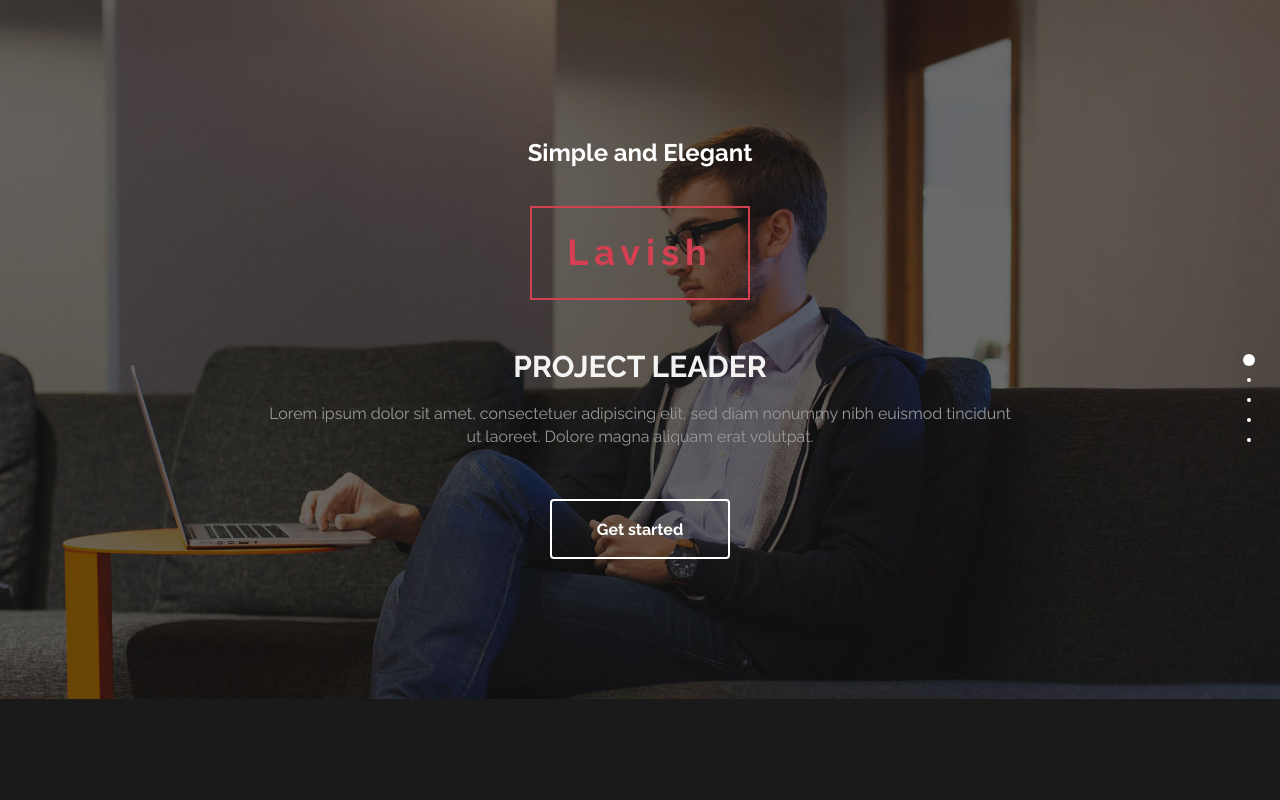
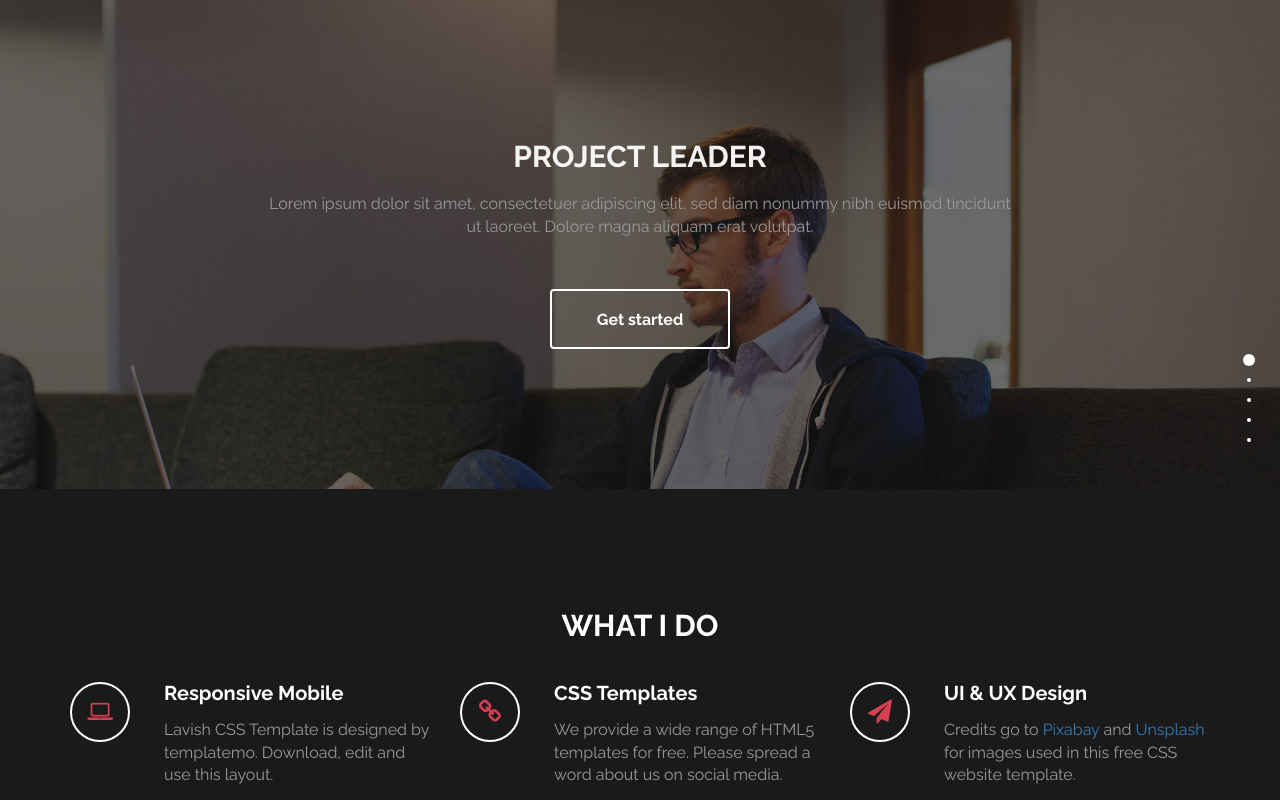
Before and after one commit to vandanagattupelli30/portfolio, a plain HTML site: page index.html in a window 1280 px wide. Shown: the top 800 px of the page. Drawn offline with Linux system fonts and the light colour scheme.

Commit message:
Update index.html

```diff
--- a/index.html
+++ b/index.html
@@ -3,7 +3,7 @@
 	<head>
 		<meta charset="utf-8">
 
-		<title>Lavish - Free Responsive Template</title>
+		<title>Vandana Gattupelli</title>
 		<meta name="keywords" content="">
 		<meta name="description" content="">
         <meta name="author" content="templatemo">
@@ -40,8 +40,7 @@
 				<div class="row">
 					<div class="col-md-2"></div>
 					<div class="col-md-8 wow fadeIn" data-wow-delay="0.9s">
-						<h3>Simple and Elegant</h3>
-						<h1>Lavish</h1>
+
 						<h2 class="rotate">DESIGNER &AMP; DEVELOPER, UI &AMP; UX SPECIALIST, PROJECT LEADER</h2>
 						<p>Lorem ipsum dolor sit amet, consectetuer adipiscing elit, sed diam nonummy nibh euismod tincidunt ut laoreet. Dolore magna aliquam erat volutpat.</p>
 						<a href="#work" class="btn btn-default smoothScroll wow fadeInUp" data-wow-delay="1s">Get started</a>
```
